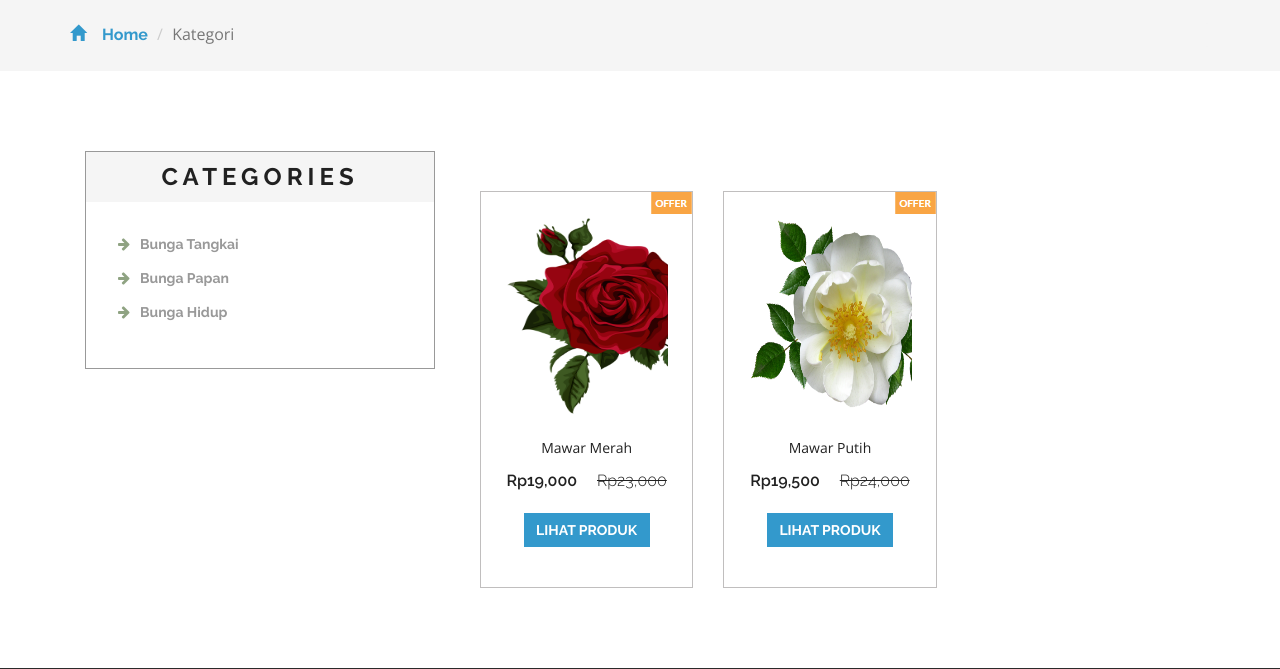
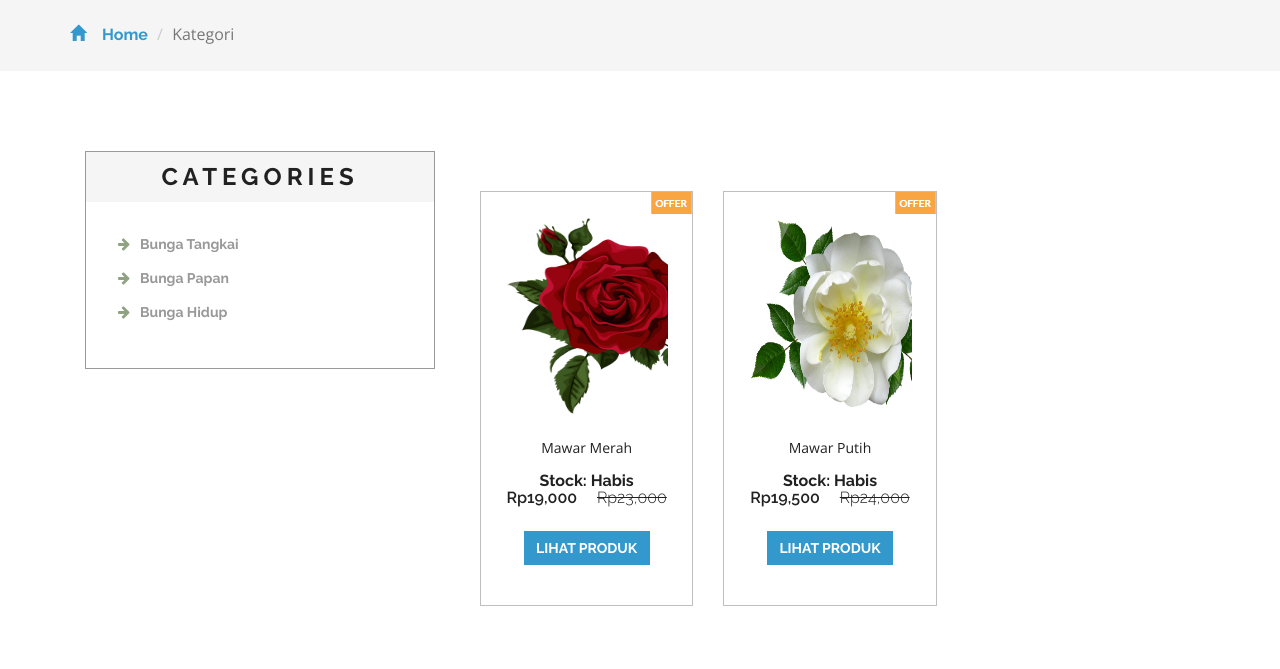
Before and after one commit to rt20/ynk, a PHP site: page /kategori.php?idkategori=1 in a window 1280 px wide. Shown: the part 222-891 px from the top of the page. Run offline with PHP 8.4, Linux system fonts and the light colour scheme; data comes from the database, SQL or seed files in the repository; data that the repository does not hold is empty.

Commit message:
add tampilan stock di kategori

```diff
--- a/kategori.php
+++ b/kategori.php
@@ -213,6 +213,15 @@ $idk = $_GET['idkategori'];
 											<div class="snipcart-thumb">
 												<a href="product.php?idproduk=<?php echo $p['idproduk'] ?>"><img src="<?php echo $p['gambar']?>" width="200px" height="200px"></a>
 												<p><?php echo $p['namaproduk'] ?></p>
+												<h4><b>Stock: <?php
+																if ($p['stock'] == ''){
+																	echo "Habis";
+																} elseif ($p['stock'] == 0){
+																	echo "Habis";
+																} else {
+																	echo number_format($p['stock']);
+																} ?>
+															</b></h4>
 												<h4>Rp<?php echo number_format($p['hargaafter']) ?> <span>Rp<?php echo number_format($p['hargabefore']) ?></span></h4>
 											</div>
 											<div class="snipcart-details top_brand_home_details">
```
